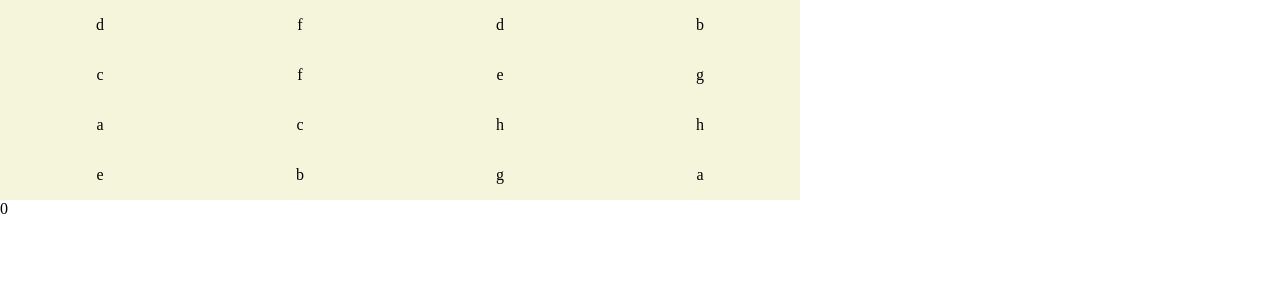
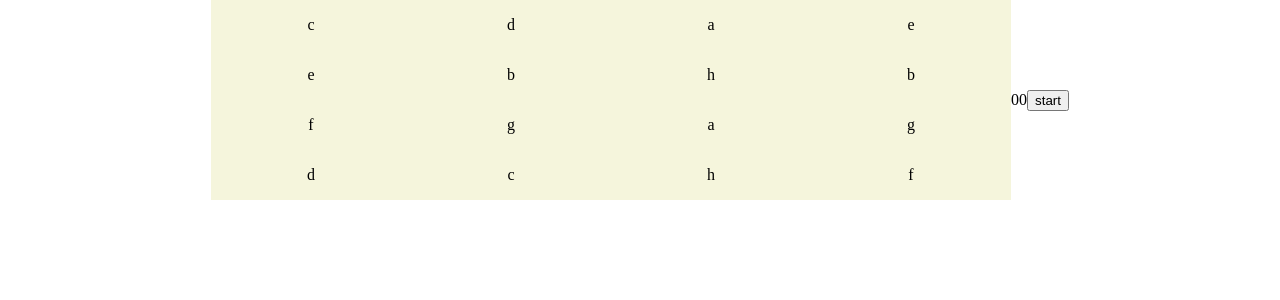
Before and after one commit to RustamV/memory, a React (Create React App) app: page / in a window 1280 px wide. Shown: the top 300 px of the page. Built offline with nearby package versions, Linux system fonts and the light colour scheme.

Commit message:
Timer, Game components

```diff
--- /dev/null
+++ b/src/components/Game/index.module.scss
@@ -0,0 +1,5 @@
+.game {
+    display: flex;
+    align-items: center;
+    justify-content: center;
+}
--- /dev/null
+++ b/src/components/Game/index.tsx
@@ -0,0 +1,27 @@
+import { useState } from "react";
+import { Grid, Timer } from "../index";
+import styles from "./index.module.scss";
+import cn from "classnames";
+
+const Game = ({}: {}) => {
+    const [time, setTime] = useState<number>(0);
+    const [movesCount, setMovesCount] = useState<number>(0);
+    const [gameStatus, setGameStatus] = useState<string>("not-started");
+
+    const handleStartButton = () => {
+        setTime(0);
+        setMovesCount(0);
+        setGameStatus("not-started");
+    };
+
+    return (
+        <div className={styles.game}>
+            <Grid setMovesCount={setMovesCount} gameStatus={gameStatus} setGameStatus={setGameStatus} />
+            <Timer time={time} setTime={setTime} gameStatus={gameStatus} />
+            <div>{movesCount}</div>
+            <button onClick={handleStartButton}>start</button>
+        </div>
+    );
+};
+
+export default Game;
--- a/src/components/Grid/index.module.scss
+++ b/src/components/Grid/index.module.scss
@@ -2,5 +2,6 @@
     display: flex;
     flex-wrap: wrap;
     max-width: 800px;
+    width: 100%;
     background-color: cornflowerblue;
 }
--- a/src/components/Grid/index.tsx
+++ b/src/components/Grid/index.tsx
@@ -1,11 +1,19 @@
-import { useState } from "react";
+import { useState, useEffect } from "react";
 import { Cell } from "..";
 import { config, shuffleArray } from "../../helpers";
 import styles from "./index.module.scss";
 
 const { defaultFlipTime, defaultGridSize: dgs } = config;
 
-const Grid = () => {
+const Grid = ({
+    setMovesCount,
+    gameStatus,
+    setGameStatus
+}: {
+    setMovesCount: any;
+    gameStatus: string;
+    setGameStatus: any;
+}) => {
     const initializeGrid = () => {
         let tempGrid = [];
         let contentArray = ["a", "b", "c", "d", "e", "f", "g", "h"];
@@ -28,15 +36,29 @@ const Grid = () => {
 
     const [grid, setGrid] = useState(initializeGrid());
     const [checkedCells, setCheckedCells] = useState<number[]>([]);
-    const [movesCount, setMovesCount] = useState<number>(0);
+    const [openedCellsCount, setOpenedCellsCount] = useState<number>(0);
+
+    useEffect(() => {
+        if (gameStatus === "not-started") {
+            setGrid(initializeGrid());
+            setCheckedCells([]);
+            setOpenedCellsCount(0);
+        }
+    }, [gameStatus]);
 
     const getCellById = (id: number) => {
         return grid.find((cell) => cell.id === id);
     };
 
+    const checkWinCondition = () => {
+        if (openedCellsCount === dgs * dgs) {
+            setGameStatus("stopped");
+        }
+    };
+
     const startTimer = () => {
         if (checkedCells.length === 1) {
-            setMovesCount((prev) => prev + 1);
+            setMovesCount((prev: number) => prev + 1);
             setTimeout(() => {
                 setCheckedCells([]);
                 setGrid((prev) =>
@@ -52,6 +74,9 @@ const Grid = () => {
     };
 
     const handleCellClick = (id: number) => {
+        if (gameStatus === "not-started") {
+            setGameStatus("started");
+        }
         startTimer();
         if (checkedCells.length < 2) {
             setCheckedCells((prev) => [...prev, id]);
@@ -59,6 +84,7 @@ const Grid = () => {
                 prev.map((cell) => {
                     if (id === cell.id || checkedCells[0] === cell.id) {
                         if (checkedCells.length === 1 && isCellsMatching([...checkedCells, id])) {
+                            setOpenedCellsCount((prev: number) => prev + 1);
                             return { ...cell, isOpened: true };
                         } else return { ...cell, isActive: true };
                     }
@@ -66,6 +92,7 @@ const Grid = () => {
                 })
             );
         }
+        checkWinCondition();
     };
 
     const isCellsMatching = (cells: number[]) => {
@@ -81,13 +108,10 @@ const Grid = () => {
     };
 
     return (
-        <div>
-            <div className={styles.grid}>
-                {grid.map((cell) => (
-                    <Cell key={cell.id} {...cell} onClick={() => handleCellClick(cell.id)} />
-                ))}
-            </div>
-            <div>{movesCount}</div>
+        <div className={styles.grid}>
+            {grid.map((cell) => (
+                <Cell key={cell.id} {...cell} onClick={() => handleCellClick(cell.id)} />
+            ))}
         </div>
     );
 };
--- /dev/null
+++ b/src/components/Timer/index.tsx
@@ -0,0 +1,33 @@
+import { useState, useEffect } from "react";
+// import { useAppContext } from "../../helpers/functions/context";
+// import "./index.scss";
+
+const Timer = ({ time, setTime, gameStatus }: { time: number; setTime: any; gameStatus: string }) => {
+    const [date, setDate] = useState(new Date());
+    // const { imageTheme } = useAppContext();
+
+    const tick = () => {
+        if (gameStatus === "started") {
+            setTime((prev: number) => ++prev);
+        }
+        setDate(new Date());
+    };
+
+    useEffect(() => {
+        const timerID = setTimeout(() => tick(), 1000);
+
+        return () => {
+            clearTimeout(timerID);
+        };
+    }, [date, gameStatus]);
+
+    useEffect(() => {
+        if (gameStatus === "started" || gameStatus === "not-started") {
+            setTime(0);
+        }
+    }, [gameStatus]);
+
+    return <div className="time-counter">{time}</div>;
+};
+
+export default Timer;
--- a/src/components/index.js
+++ /dev/null
@@ -1,2 +0,0 @@
-export { default as Grid } from "./Grid";
-export { default as Cell } from "./Cell";
--- /dev/null
+++ b/src/components/index.ts
@@ -0,0 +1,4 @@
+export { default as Grid } from "./Grid";
+export { default as Cell } from "./Cell";
+export { default as Game } from "./Game";
+export { default as Timer } from "./Timer";
--- a/src/index.tsx
+++ b/src/index.tsx
@@ -1,11 +1,11 @@
 import React from "react";
 import ReactDOM from "react-dom";
-import { Grid } from "./components";
+import { Game } from "./components";
 import "./index.css";
 
 ReactDOM.render(
     <React.StrictMode>
-        <Grid />
+        <Game />
     </React.StrictMode>,
     document.getElementById("root")
 );
```
